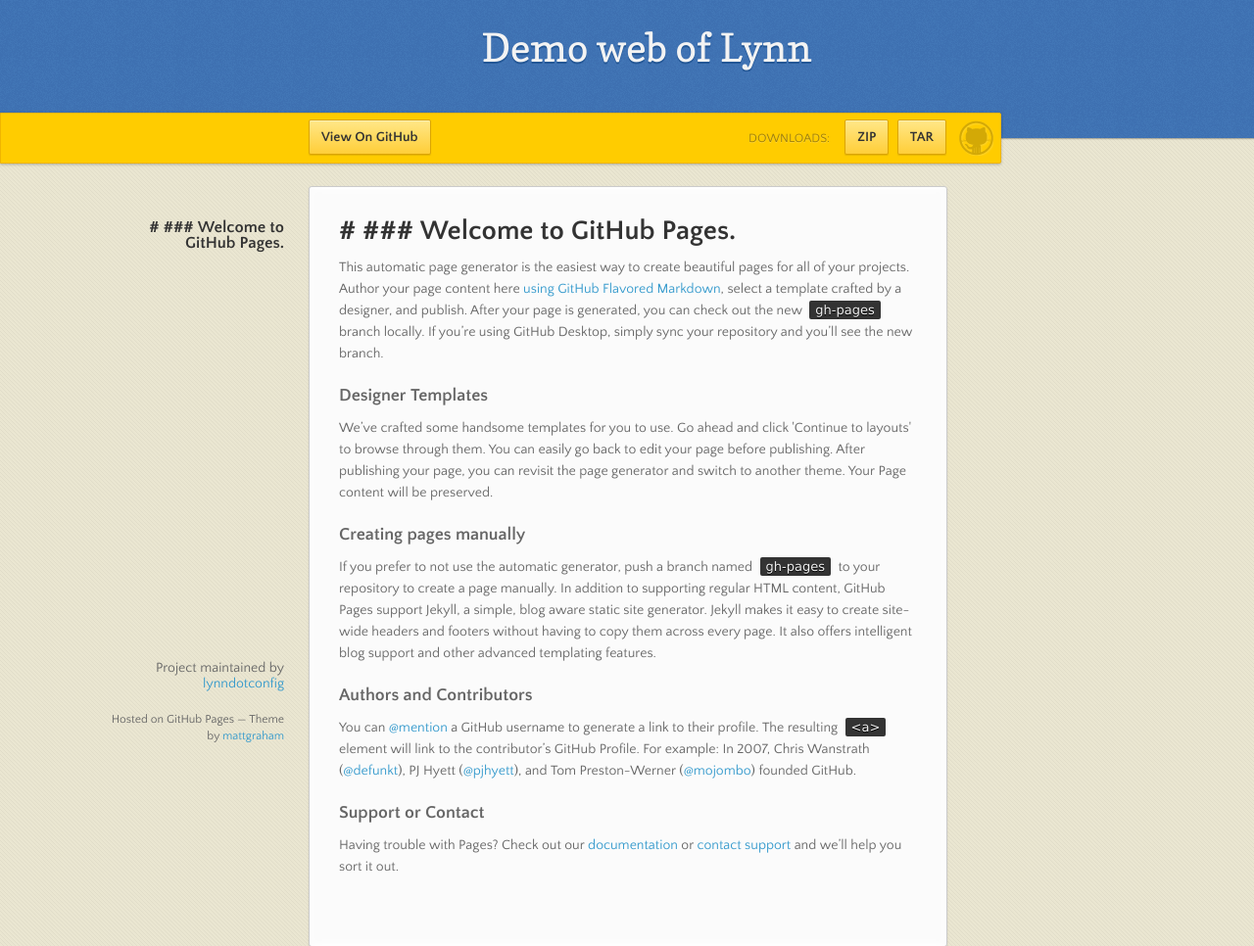
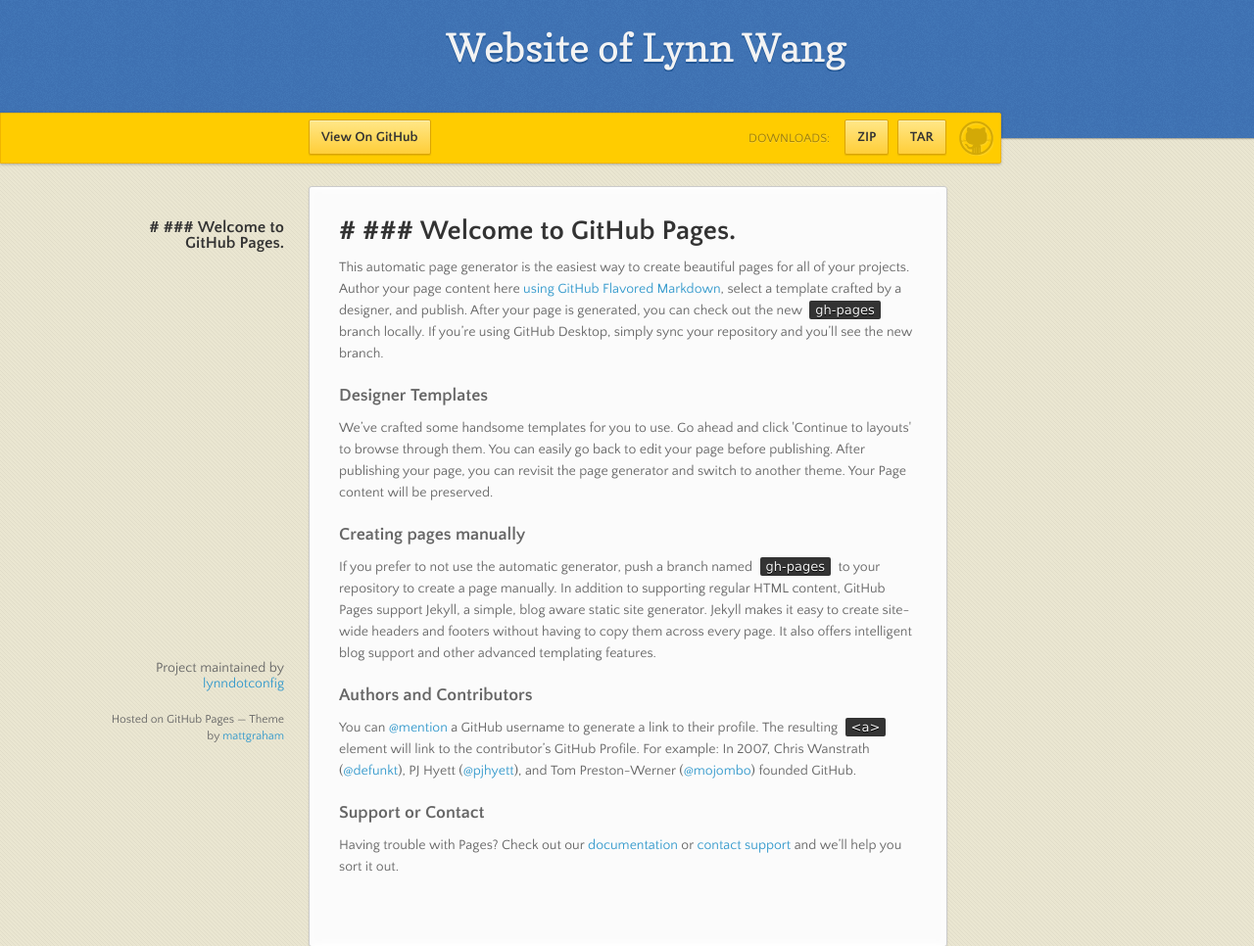
Before and after one commit to lynndotconfig/demo_web, a plain HTML site: page index.html in a window 1280 px wide. Shown: the top 966 px of the page at 98% size. Drawn offline with nearby package versions, Linux system fonts and the light colour scheme.

Commit message:
Update index.html
change header of website

```diff
--- a/index.html
+++ b/index.html
@@ -17,7 +17,7 @@
   <body>
 
       <header>
-        <h1>Demo web of Lynn</h1>
+        <h1>Website of Lynn Wang</h1>
         <p></p>
       </header>
 
```
